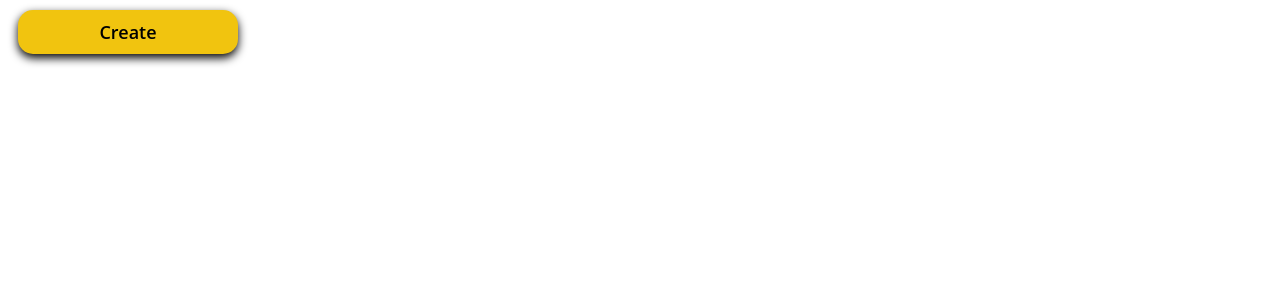
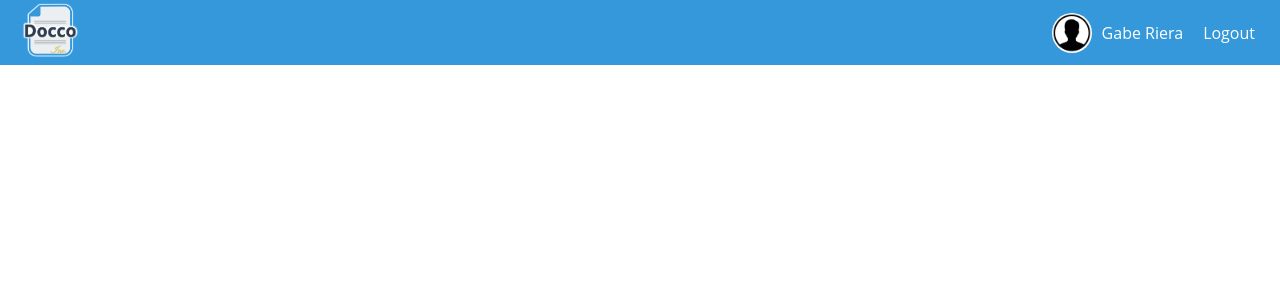
Before and after one commit to gaber85/docco-frontend, a React (Create React App) app in the folder client/: page / in a window 1280 px wide. Shown: the top 300 px of the page. Built offline with nearby package versions, Linux system fonts and the light colour scheme.

Commit message:
feat: add NavBar component

```diff
--- a/client/src/App.js
+++ b/client/src/App.js
@@ -1,11 +1,12 @@
 import React, { Component } from 'react';
 import './App.css';
 import MainButton from './components/MainButton';
+import NavBar from './components/NavBar';
 
 class App extends Component {
   // Main App Component
   render() {
-    return <MainButton text={'Create'} />;
+    return <NavBar name={"Gabe Riera"} />;
   }
 }
 
--- a/client/src/components/MainButton/MainButton.css
+++ b/client/src/components/MainButton/MainButton.css
@@ -9,6 +9,7 @@
   margin: 10px;
   box-shadow: 0 4px 10px 0 rgba(0, 0, 0, 1);
   border-radius: 15px;
+  cursor: pointer;
 }
 .main-button:hover {
   background-color: #f6de62;
--- /dev/null
+++ b/client/src/components/NavBar/NavBar.css
@@ -0,0 +1,44 @@
+.nav-bar {
+  display: flex;
+  justify-content: space-between;
+  background-color: #3498DB;
+  height: 65px;
+  align-items: center;
+  padding-left: 10px;
+  padding-right: 10px;
+}
+
+.small-logo {
+  height: 60px;
+  width: 80px;
+  cursor: pointer;
+}
+
+.user {
+  display: flex;
+  align-items: center;
+  padding: 15px;
+}
+.user-image {
+  height: 40px;
+  width: 40px;
+  border-radius: 50%;
+  margin-right: 10px;
+  background-color: white;
+
+}
+
+.user-name {
+  color: white;
+  padding-right: 20px;
+}
+
+
+.logout {
+  color: white;
+  cursor: pointer;
+}
+
+.logout:hover {
+  color: black;
+}
--- /dev/null
+++ b/client/src/components/NavBar/NavBar.js
@@ -0,0 +1,23 @@
+import React, { Component } from 'react';
+import './NavBar.css';
+import Logo from './Docco.png';
+import userImg from './user-image.png';
+
+class NavBar extends Component {
+  render() {
+    const logo = Logo;
+    const userPic = userImg;
+    return (
+      <div className="nav-bar">
+        <img className="small-logo" alt="logo" src={logo}></img>
+        <div className="user">
+          <img className="user-image" src={this.props.img? this.props.img : userPic} alt="user-profile"></img>
+          <div className="user-name">{this.props.name}</div>
+          <div className="logout">Logout</div>
+        </div>
+      </div>
+    );
+  }
+}
+
+export default NavBar;
--- /dev/null
+++ b/client/src/components/NavBar/index.js
@@ -0,0 +1,3 @@
+import NavBar from './NavBar';
+
+export default NavBar;
--- a/client/src/index.css
+++ b/client/src/index.css
@@ -1,3 +1,16 @@
+html {
+  height: 100%;
+  width: 100%;
+}
+
 body {
   font-family: 'Open Sans', sans-serif;
+  margin: 0;
+  height: 100%;
+  width: 100%;
 }
+
+#root {
+  height: 100%;
+  width: 100%;
+}
```
Also changed, not shown: client/src/components/NavBar/Docco.png (added), client/src/components/NavBar/user-image.png (added).
